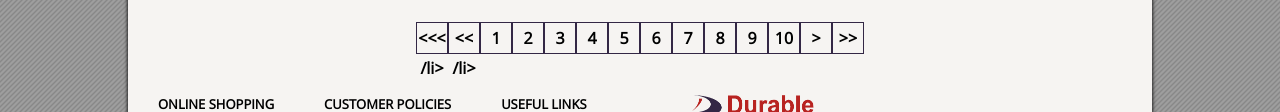
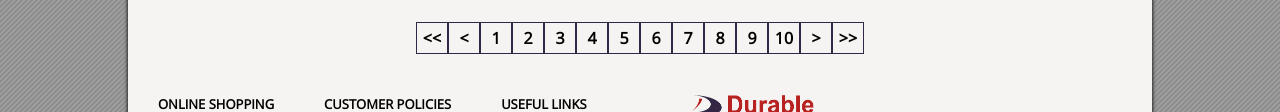
Before and after one commit to DurableChromeFactory/static-site, a plain HTML site: page men.html in a window 1280 px wide. Shown: the part 1142-1254 px from the top of the page. Drawn offline with Linux system fonts and the light colour scheme.

Commit message:
Update men.html

```diff
--- a/men.html
+++ b/men.html
@@ -73,9 +73,9 @@
                 <div class="paging">
                     <ul>
                         <li>
-                            <<< /li>
+                            &lt;&lt; </li>
                         <li>
-                            << /li>
+                            &lt; </li>
                         <li>1</li>
                         <li>2</li>
                         <li>3</li>
```
